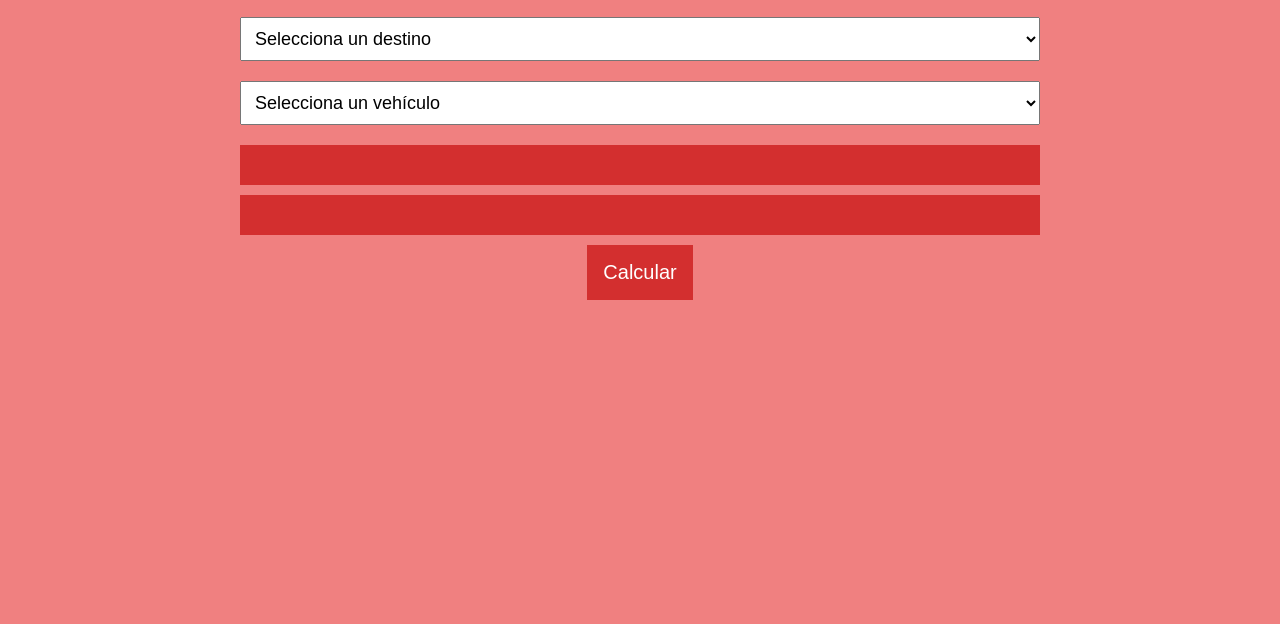
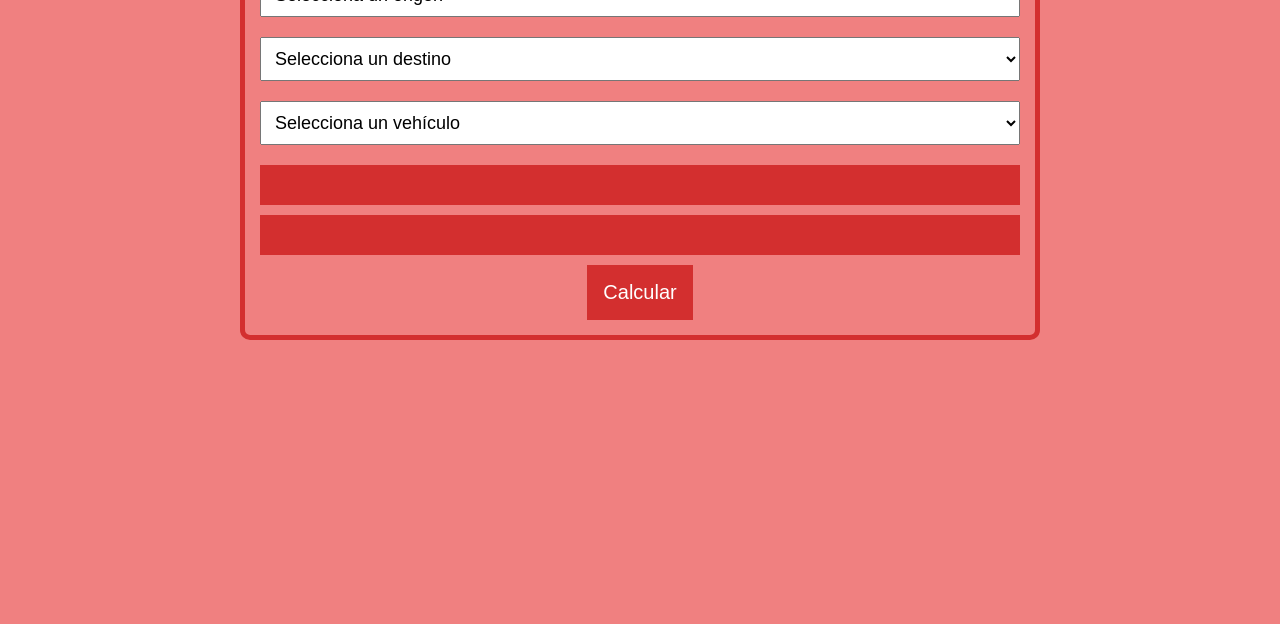
Before and after one commit to MichellePF/proyecto_final, a plain HTML site: page index.html in a window 1280 px wide. Shown: the part 176-800 px from the top of the page. Drawn offline with Linux system fonts and the light colour scheme.

Commit message:
Terminando los estilos

```diff
--- a/style.css
+++ b/style.css
@@ -14,8 +14,11 @@ body {
 
 .wrap {
 	margin: auto;
+	padding: 15px;
 	max-width: 800px;
 	width: 90%;
+	border: 5px solid #D32F2F;
+	border-radius: 10px;
 }
 
 .titulo{
```
